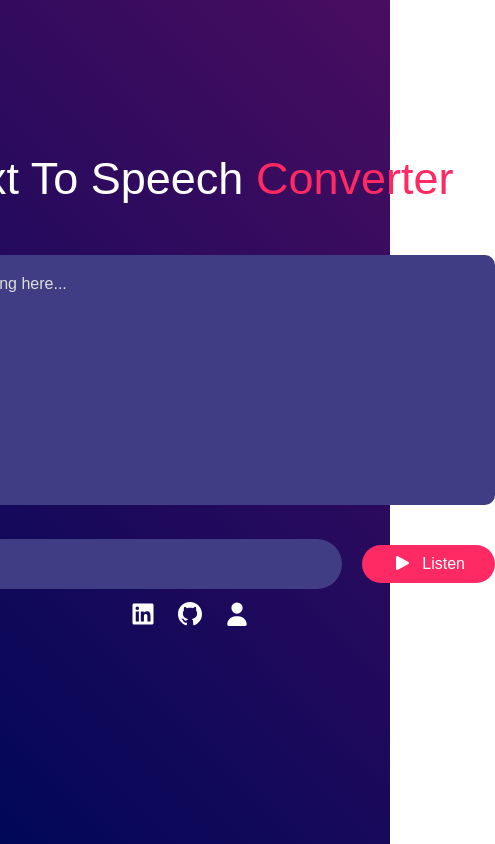
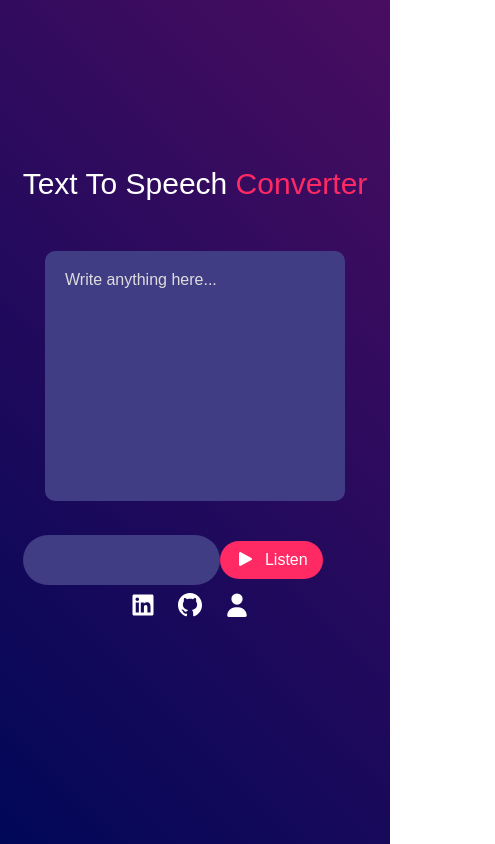
Before and after one commit to moataz-00/text-to-speech, a plain HTML site: page index.html in a window 390 px wide. Shown: the whole page, 495 px wide, since content can reach past the window. Drawn offline with Linux system fonts and the light colour scheme.

Commit message:
sc commit

```diff
--- a/app.css
+++ b/app.css
@@ -97,3 +97,37 @@ a {
     text-decoration: none;
     color: #fff;
 }
+
+
+@media only screen and (max-width: 680px) {
+   body{
+    text-align: center;
+   }
+
+    .hero {
+    width: 100%;
+    text-align: center;
+    }
+
+    .hero h1{
+        font-size: 30px;
+    font-weight: 500;
+    text-align: center;
+
+    }
+
+    textarea {
+        width: 300px;
+        height: 250px;
+    }
+
+    .row {
+        width: 300px;
+        gap: 0px;
+    }
+
+    button {
+
+        font-size: 16px;
+        padding: 10px 15px;}
+  }
```
Also changed, not shown: index.html (+2 -0 lines).
